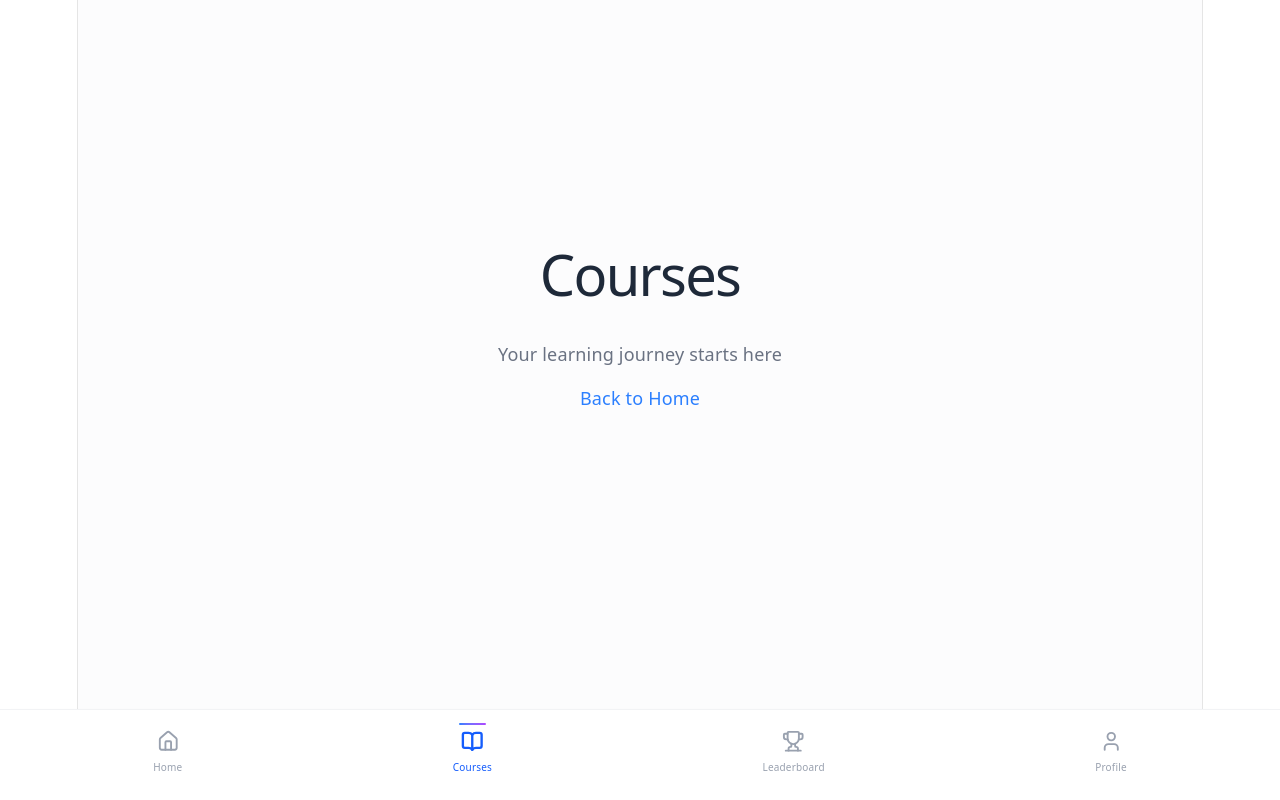
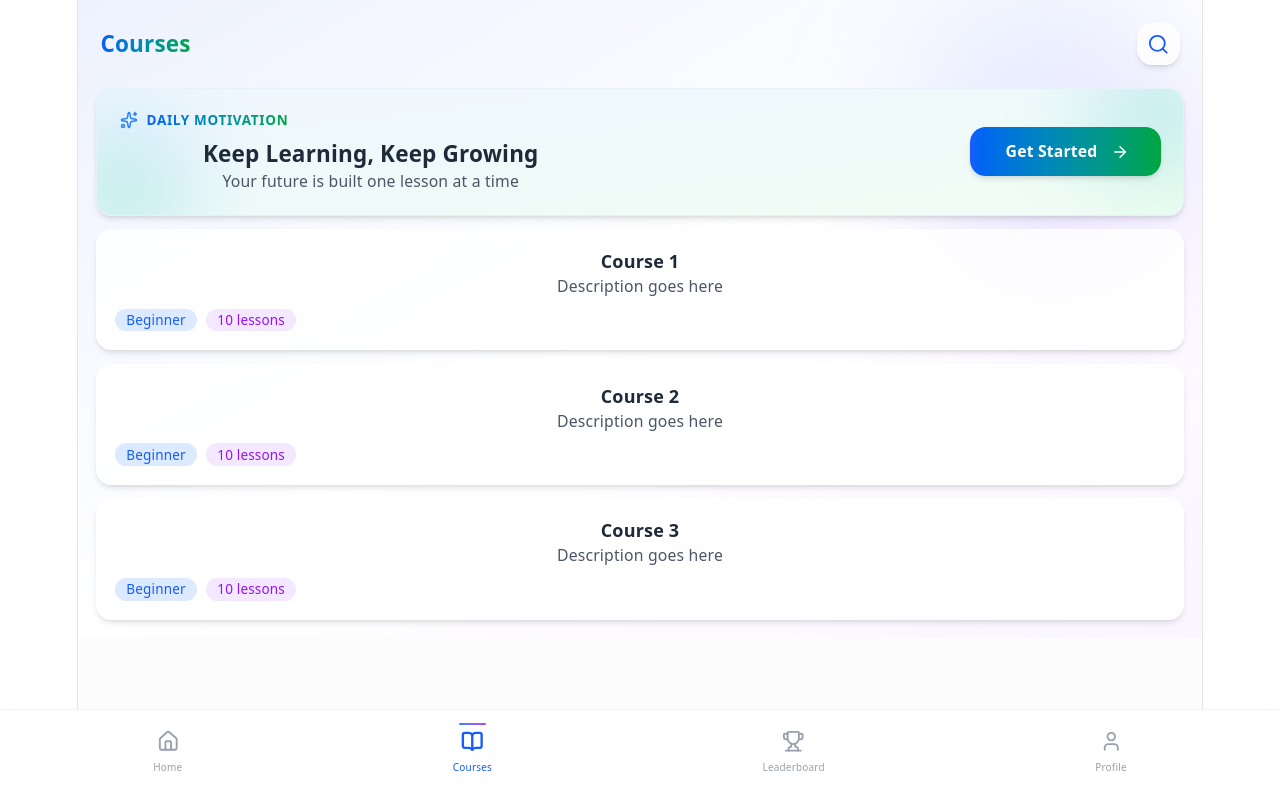
Before and after one commit to CLN-Freshman/Frontend, a React (Vite) app: page /courses in a window 1280 px wide. Built offline with nearby package versions, Linux system fonts and the light colour scheme.

Commit message:
Added: courses page

```diff
--- a/src/index.css
+++ b/src/index.css
@@ -132,31 +132,6 @@ body {
   margin: 0;
 }
 
-h1,
-h2 {
-  font-family: var(--heading);
-  font-weight: 500;
-  color: var(--text-h);
-}
-
-h1 {
-  font-size: 56px;
-  letter-spacing: -1.68px;
-  margin: 32px 0;
-  @media (max-width: 1024px) {
-    font-size: 36px;
-    margin: 20px 0;
-  }
-}
-h2 {
-  font-size: 24px;
-  line-height: 118%;
-  letter-spacing: -0.24px;
-  margin: 0 0 8px;
-  @media (max-width: 1024px) {
-    font-size: 20px;
-  }
-}
 p {
   margin: 0;
 }
--- a/src/pages/Courses.tsx
+++ b/src/pages/Courses.tsx
@@ -1,15 +1,219 @@
-import { Link } from 'react-router-dom';
+import { useState } from 'react';
+import { motion, AnimatePresence } from 'framer-motion';
+import { Search, X, ArrowRight, Sparkles } from 'lucide-react';
 
 function Courses() {
+  const [isSearchOpen, setIsSearchOpen] = useState(false);
+  const [searchQuery, setSearchQuery] = useState('');
+
+  const handleSearchToggle = () => {
+    setIsSearchOpen(!isSearchOpen);
+    if (isSearchOpen) {
+      setSearchQuery('');
+    }
+  };
+
   return (
     <>
-      <div className="flex items-center justify-center min-h-[calc(100vh-180px)] p-4">
-        <div className="text-center">
-          <h1 className="text-3xl font-bold !text-gray-800">Courses</h1>
-          <p className="text-gray-500 mt-2">Your learning journey starts here</p>
-          <Link to="/" className="text-blue-500 mt-4 inline-block">Back to Home</Link>
+      <main className="relative flex min-h-[calc(100vh-180px)] flex-col overflow-x-clip bg-gradient-to-br from-indigo-50 via-white to-purple-50 p-4">
+        {/* Animated Background Decor */}
+        <motion.div
+          className="absolute top-0 right-0 w-64 h-64 bg-gradient-to-br from-blue-400/20 to-purple-400/20 rounded-full blur-3xl"
+          animate={{
+            scale: [1, 1.2, 1],
+            rotate: [0, 90, 0],
+          }}
+          transition={{
+            duration: 20,
+            repeat: Infinity,
+            ease: "linear"
+          }}
+        />
+
+        {/* Header - Smaller */}
+        <div className="relative flex items-center min-h-[44px] py-1 px-1 z-10 w-full">
+          <AnimatePresence mode="wait">
+            {!isSearchOpen ? (
+              // Title View
+              <motion.div
+                key="title-view"
+                className="flex items-center justify-between w-full"
+                initial={{ opacity: 0 }}
+                animate={{ opacity: 1 }}
+                exit={{ opacity: 0 }}
+                transition={{ duration: 0.2 }}
+              >
+                <div className="flex items-center gap-1.5">
+                  <motion.h1
+                    className="text-xl font-bold bg-gradient-to-r from-blue-600 to-green-600 bg-clip-text text-transparent whitespace-nowrap"
+                  >
+                    Courses
+                  </motion.h1>
+                  <motion.div
+                    animate={{
+                      rotate: isSearchOpen ? 180 : 0,
+                    }}
+                  >
+                  </motion.div>
+                </div>
+                <motion.button
+                  onClick={handleSearchToggle}
+                  className="p-2 rounded-xl bg-white/80 backdrop-blur-sm shadow-md hover:shadow-lg transition-all duration-300 border border-white/20"
+                  whileHover={{
+                    scale: 1.05,
+                    rotate: [0, -5, 5, 0],
+                    transition: { duration: 0.3 }
+                  }}
+                  whileTap={{ scale: 0.85 }}
+                >
+                  <Search className="w-5 h-5 text-blue-600" />
+                </motion.button>
+              </motion.div>
+            ) : (
+              // Search View - Smaller
+              <motion.div
+                key="search-view"
+                className="w-full"
+                initial={{ opacity: 0, scale: 0.9 }}
+                animate={{ opacity: 1, scale: 1 }}
+                exit={{ opacity: 0, scale: 0.9 }}
+                transition={{ duration: 0.25 }}
+              >
+                <div className="relative w-full">
+                  <input
+                    type="text"
+                    value={searchQuery}
+                    onChange={(e) => setSearchQuery(e.target.value)}
+                    placeholder="Search courses..."
+                    className="w-full px-4 py-2 pl-10 pr-10 text-sm text-gray-700 bg-white/90 backdrop-blur-sm rounded-xl shadow-md outline-none focus:ring-2 focus:ring-blue-400 border border-white/20"
+                    autoFocus
+                  />
+                  <motion.div
+                    className="absolute left-3 top-1/2 -translate-y-1/2"
+                    animate={{
+                      scale: searchQuery ? 1.1 : 1,
+                      color: searchQuery ? '#3b82f6' : '#9ca3af'
+                    }}
+                  >
+                    <Search className="w-4 h-4" />
+                  </motion.div>
+                  <button
+                    onClick={handleSearchToggle}
+                    className="absolute right-2 top-1/2 -translate-y-1/2 p-1 rounded-full hover:bg-gray-100/50 transition-colors"
+                  >
+                    <X className="w-4 h-4 text-gray-500" />
+                  </button>
+
+                  {/* Search Results Hint - Smaller */}
+                  <AnimatePresence>
+                    {searchQuery && (
+                      <motion.div
+                        initial={{ opacity: 0, y: 10 }}
+                        animate={{ opacity: 1, y: 0 }}
+                        exit={{ opacity: 0, y: 10 }}
+                        className="absolute top-full mt-1.5 w-full bg-white/90 backdrop-blur-sm rounded-lg shadow-lg p-1.5"
+                      >
+                        <div className="text-xs text-gray-600 px-2 py-1.5">
+                          Searching for "{searchQuery}"...
+                        </div>
+                      </motion.div>
+                    )}
+                  </AnimatePresence>
+                </div>
+              </motion.div>
+            )}
+          </AnimatePresence>
         </div>
-      </div>
+
+        {/* Main Content */}
+        <motion.section
+          className="flex-1 mt-4 z-10"
+          layout
+        >
+          <div className="grid grid-cols-1 gap-3">
+            {/* Motivational Quote Card - Blue & Green Theme */}
+            <motion.div
+              className="relative overflow-hidden p-5 bg-gradient-to-br from-blue-50 to-green-50 rounded-xl shadow-md border border-blue-100/50"
+              initial={{ opacity: 0, y: 20 }}
+              animate={{ opacity: 1, y: 0 }}
+              transition={{ delay: 0.05 }}
+              whileHover={{
+                scale: 1.02,
+                boxShadow: "0 20px 25px -5px rgba(59, 130, 246, 0.2)"
+              }}
+            >
+              {/* Decorative gradient blur */}
+              <div className="absolute -top-10 -right-10 w-32 h-32 bg-gradient-to-br from-blue-400/20 to-green-400/20 rounded-full blur-2xl" />
+              <div className="absolute -bottom-10 -left-10 w-32 h-32 bg-gradient-to-tr from-green-400/20 to-blue-400/20 rounded-full blur-2xl" />
+
+              <div className="relative flex flex-col md:flex-row md:items-center justify-start gap-4">
+                {/* Left side - Quote */}
+                <div className="flex-1">
+                  <div className="flex items-center gap-2 mb-2">
+                    <Sparkles className="w-4 h-4 text-blue-500" />
+                    <span className="text-xs font-semibold text-transparent bg-gradient-to-r from-blue-600 to-green-600 bg-clip-text uppercase tracking-wider">
+                      Daily Motivation
+                    </span>
+                  </div>
+                  <h3 className="text-xl font-bold text-gray-800">
+                    Keep Learning, Keep Growing
+                  </h3>
+                  <p className="text-sm text-gray-600 mt-1 max-w-md">
+                    Your future is built one lesson at a time
+                  </p>
+                </div>
+
+                {/* Right side - Button (half of card width on desktop) */}
+                <div className="md:w-1/2 flex justify-end">
+                  <motion.button
+                    className="relative group w-full md:w-auto px-8 py-3 bg-gradient-to-r from-blue-600 to-green-600 text-white text-sm font-semibold rounded-xl shadow-md hover:shadow-lg transition-all duration-300 flex items-center justify-center gap-2"
+                    whileHover={{
+                      scale: 1.05,
+                      boxShadow: "0 10px 20px -5px rgba(59, 130, 246, 0.4)"
+                    }}
+                    whileTap={{ scale: 0.95 }}
+                    onClick={() => console.log('Get Started clicked!')}
+                  >
+                    <span>Get Started</span>
+                    <motion.span
+                      animate={{ x: [0, 5, 0] }}
+                      transition={{ duration: 1.5, repeat: Infinity, ease: "easeInOut" }}
+                    >
+                      <ArrowRight className="w-4 h-4" />
+                    </motion.span>
+                  </motion.button>
+                </div>
+              </div>
+            </motion.div>
+
+            {/* Regular Course Cards */}
+            {[1, 2, 3].map((course, index) => (
+              <motion.div
+                key={course}
+                className="p-4 bg-white/80 backdrop-blur-sm rounded-xl shadow-md border border-white/50"
+                initial={{ opacity: 0, y: 20 }}
+                animate={{ opacity: 1, y: 0 }}
+                transition={{ delay: (index + 1) * 0.1 }}
+                whileHover={{
+                  scale: 1.02,
+                  boxShadow: "0 20px 25px -5px rgba(0, 0, 0, 0.1)"
+                }}
+              >
+                <h3 className="text-base font-semibold text-gray-800">Course {course}</h3>
+                <p className="text-sm text-gray-600 mt-1.5">Description goes here</p>
+                <div className="mt-2.5 flex items-center gap-2">
+                  <span className="px-2.5 py-0.5 text-xs font-medium text-blue-600 bg-blue-100 rounded-full">
+                    Beginner
+                  </span>
+                  <span className="px-2.5 py-0.5 text-xs font-medium text-purple-600 bg-purple-100 rounded-full">
+                    10 lessons
+                  </span>
+                </div>
+              </motion.div>
+            ))}
+          </div>
+        </motion.section>
+      </main>
     </>
   );
 }
```
